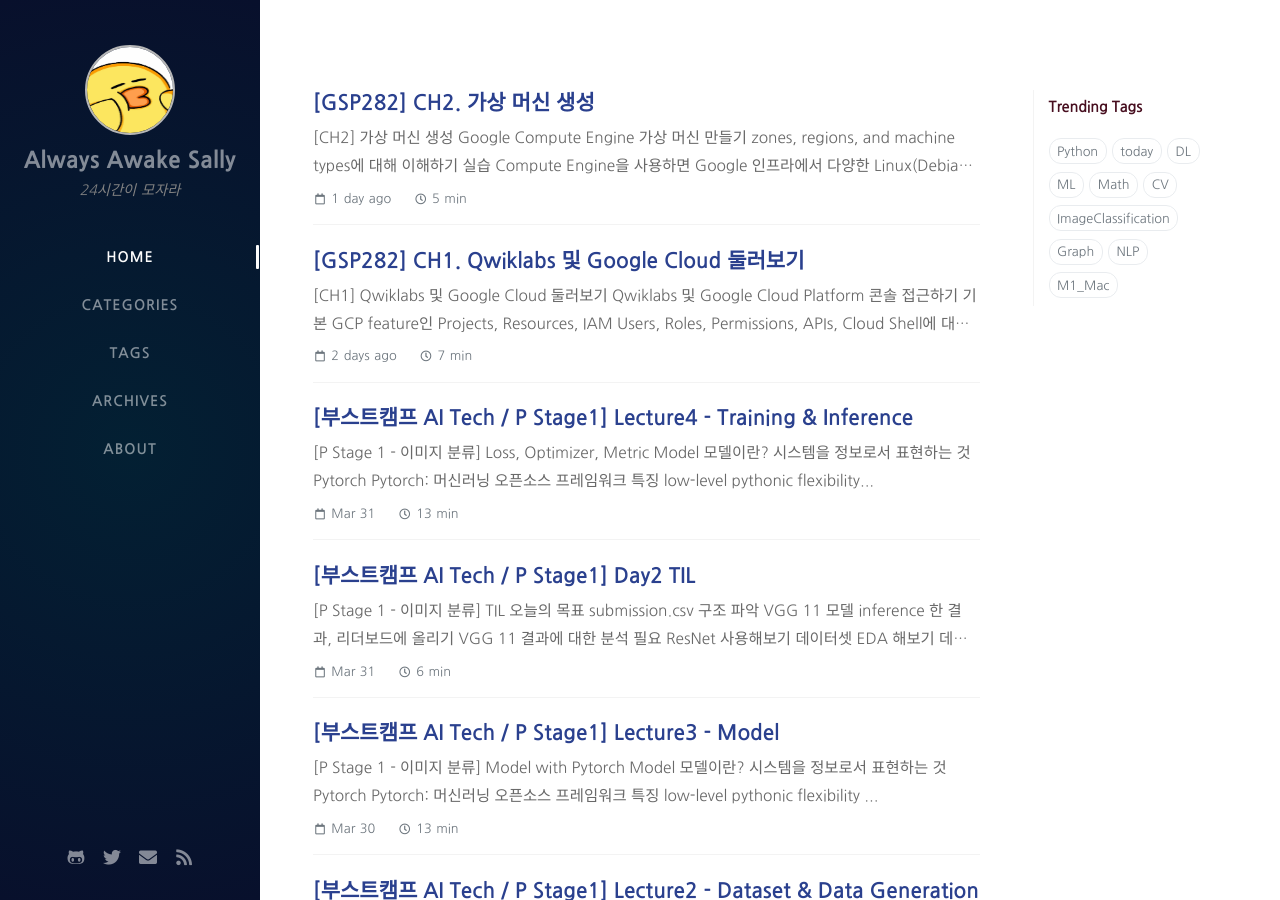
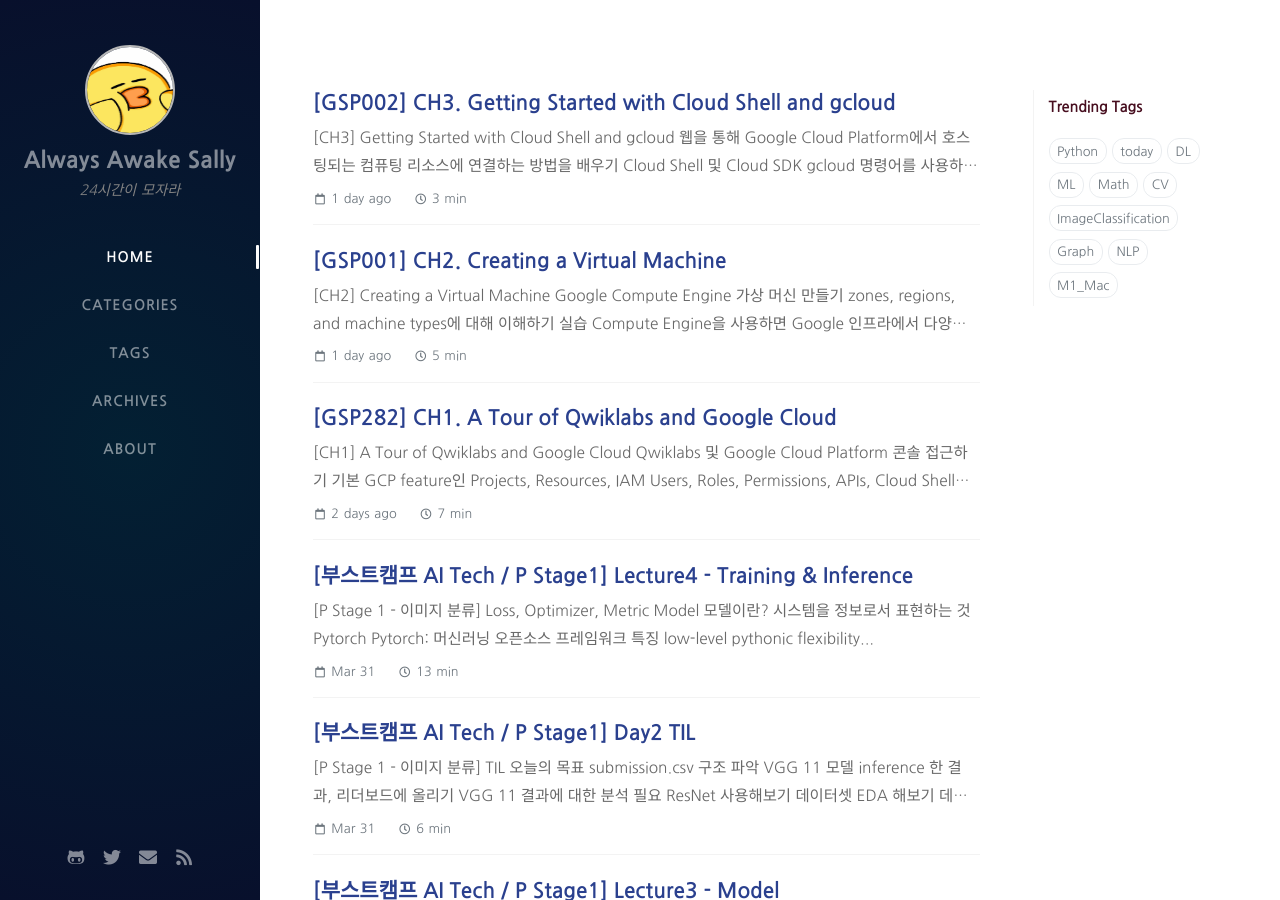
Before and after one commit to bsm8734/bsm8734.github.io, a Jekyll site: the page built from index.html, in a window 1280 px wide and 900 px high. Built offline with Jekyll 4.4.1, drawn with Linux system fonts in a browser that asks for light colours; nearby versions of some CDN libraries; the list of posts is cut into pages by our own code; comment, search, counter and statistics services are not loaded; some of the changed text lies outside the part shown.

Commit message:
Rename Google Cloud Essentials dir

````diff
--- a/_posts/Google_StudyJam/GSP282_Google_Cloud_Essentials/2021-08-06-gsp282-ch1.md
+++ b/_posts/Google_StudyJam/Google_Cloud_Essentials/2021-08-06-gsp282-ch1.md
@@ -1,13 +1,13 @@
 ---
-title: "[GSP282] CH1. Qwiklabs 및 Google Cloud 둘러보기"
+title: "[GSP282] CH1. A Tour of Qwiklabs and Google Cloud"
 data: 2021-08-06 11:30:00 +0800
-categories: [2021 구글 스터디잼, GSP282 Google Cloud Essentials]
+categories: [2021 구글 스터디잼, Google Cloud Essentials]
 tags: [구글 스터디잼]
 use_math: True
 ---
 
 
-## **[CH1] Qwiklabs 및 Google Cloud 둘러보기**
+## **[CH1] A Tour of Qwiklabs and Google Cloud**
 
 ---
 
--- a/_posts/Google_StudyJam/GSP282_Google_Cloud_Essentials/2021-08-07-gsp282-ch2.md
+++ b/_posts/Google_StudyJam/Google_Cloud_Essentials/2021-08-07-gsp001-ch2.md
@@ -1,13 +1,13 @@
 ---
-title: "[GSP282] CH2. 가상 머신 생성"
-data: /assets/img/sources/2021-08-07 11:30:00 +0800
-categories: [2021 구글 스터디잼, GSP282 Google Cloud Essentials]
+title: "[GSP001] CH2. Creating a Virtual Machine"
+data: 2021-08-07 11:30:00 +0800
+categories: [2021 구글 스터디잼, Google Cloud Essentials]
 tags: [구글 스터디잼]
 use_math: True
 ---
 
 
-## **[CH2] 가상 머신 생성**
+## **[CH2] Creating a Virtual Machine**
 
 ---
 
--- /dev/null
+++ b/_posts/Google_StudyJam/Google_Cloud_Essentials/2021-08-07-gsp002-ch3.md
@@ -0,0 +1,73 @@
+---
+title: "[GSP002] CH3. Getting Started with Cloud Shell and gcloud"
+data: 2021-08-07 17:30:00 +0800
+categories: [2021 구글 스터디잼, Google Cloud Essentials]
+tags: [구글 스터디잼]
+use_math: True
+---
+
+
+## **[CH3] Getting Started with Cloud Shell and gcloud**
+
+---
+
+- 웹을 통해 Google Cloud Platform에서 호스팅되는 컴퓨팅 리소스에 연결하는 방법을 배우기
+- Cloud Shell 및 Cloud SDK gcloud 명령어를 사용하는 방법에 대해 배우기
+
+#### 실습
+
+- Cloud Shell은 GCP에서 호스팅되는 컴퓨팅 리소스에 대한 command line 액세스를 제공한다.
+- Cloud Shell은 영구 5GB 홈 디렉터리가 있는 Debian 기반 가상 머신으로, 이를 통해 GCP 프로젝트 및 리소스를 쉽게 관리할 수 있다.
+- 필요한 gcloud command line tool 및 기타 유틸리티가 Cloud Shell에 사전 설치되어 있어, 빠르게 시작하고 실행할 수 있다.
+- gcloud tool 사용하여, Cloud Shell(terminal)을 통해 호스팅되는 컴퓨팅 리소스에 연결할 수 있다.
+- 실습 내용
+  - gcloud command 사용해보기
+  - Google Cloud에서 호스팅되는 컴퓨팅 서비스에 연결해보기
+
+####  Task1. 환경 구성
+
+- 기본 region, zone 설정값 확인
+  - `gcloud config get-value compute/zone`
+  - `gcloud config get-value compute/region`
+  - `google-compute-default-region` 또는 `google-compute-default-zone` → 설정되지 않은 상태를 의미한다.
+- 프로젝트에 대한 설정값 확인
+  - `gcloud compute project-info describe --project <your_project_ID>`
+  - 혹은, `탐색 메뉴 > 대시보드 > Project info` 확인
+- 환경변수 설정
+  - 가상머신 위에서 돌아가는 응용 소픝웨어가 참조하기 위한 설정을 기록한다.
+  - 환경 변수는 환경을 정의하고 API 또는 실행 파일이 포함된 스크립트를 작성할 때 시간을 절약할 수 있다.
+    ```shell
+      export PROJECT_ID=<your_project_ID>
+      export ZONE=<your_zone>
+      echo $PROJECT_ID
+      echo $ZONE
+    ```
+- gcloud tool을 사용하여 가상 머신 만들기
+  - ex. `gcloud compute instances create gcelab2 --machine-type n1-standard-2 --zone $ZONE`
+  - `gcloud compute` : Compute Engine API보다 간단한 형식으로 Compute Engine 리소스를 관리할 수 있다.
+  - `instances create` :  새 인스턴스를 만든다.
+  - `gcelab2` : VM의 이름
+  - `--machine-type` 플래그는 시스템 유형을 지정한다.
+  - `--zone` 플래그는 가상머신이 어디서 생성되는지 설정한다. 생략하면 gcloud도구가 기본 속성을 기반으로 원하는 zone을 유추할 수 있다. machine type 과 이미지 같은 필수 인스턴스 설정은 create 시, 지정되지 않으면, default 값이 들어간다.
+
+#### Task2. 새 컴포넌트 설치
+
+- `gcloud` tool을 더 쉽게 사용할 수 있도록 gcloud 컴포넌트를 설치한다.
+- Auto-complete mode(자동완성 모드)
+  - `sudo apt-get install google-cloud-sdk`
+  - `gcloud beta interactive` : gcloud interactive 모드 활성화
+  - `gcloud compute instances describe <your_vm>`
+  - 대화식 모드 종료: `exit`
+
+#### Task3. SSH를 사용하여 VM 인스턴스에 연결
+
+- `gcloud compute ssh gcelab2 --zone $ZONE`
+
+#### Task4. 홈 디렉토리 사용
+
+```shell
+  cd $HOME
+  vi ./.bashrc
+```
+
+> 너무 기초적이거나 이전에 다뤘던 내용은 생략한다.
````
